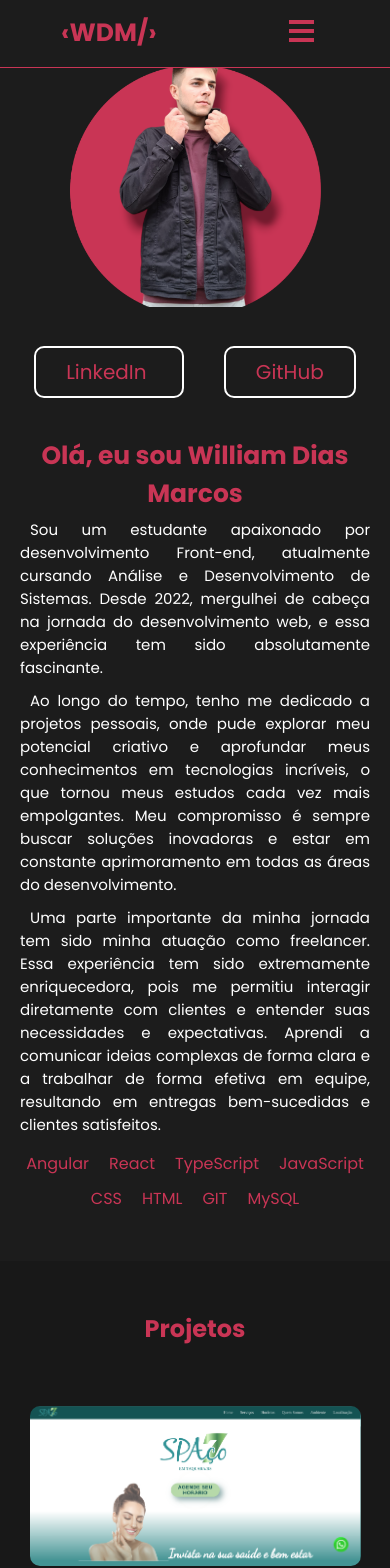
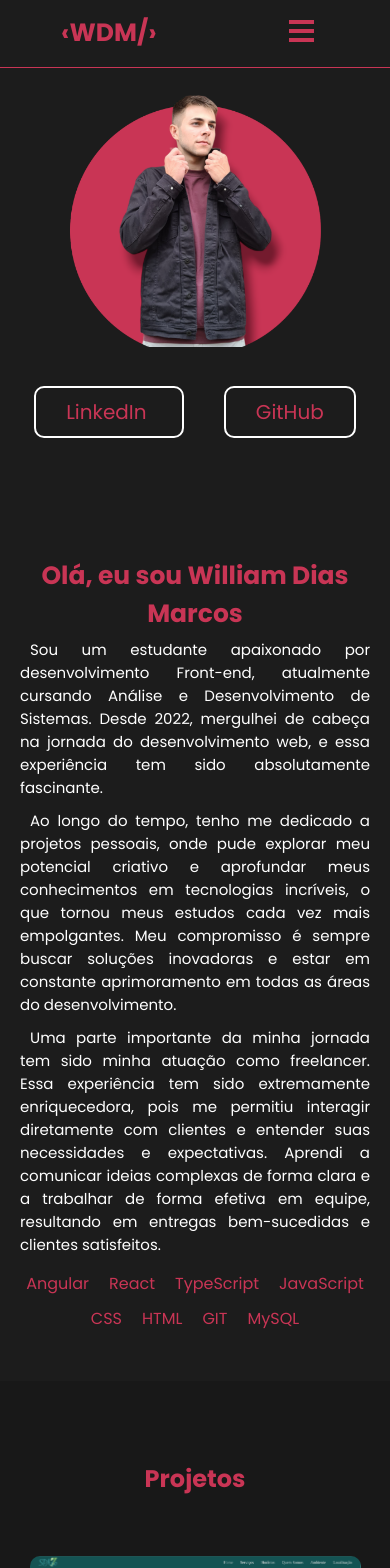
Before and after one commit to William-Dias-Marcos/Portfolio-Angular, an Angular app: page / in a window 390 px wide. Shown: the top 1568 px of the page. Built offline with nearby package versions, Linux system fonts and the light colour scheme.

Commit message:
bug fix in main

```diff
--- a/src/app/components/home-screen/home-screen.component.css
+++ b/src/app/components/home-screen/home-screen.component.css
@@ -82,7 +82,7 @@
     margin-bottom: 50px;
   }
   #about {
-    padding-top: 0;
+    padding-top: 80px;
     padding-left: 15px;
     padding-right: 15px;
   }
@@ -90,7 +90,7 @@
 
 @media (max-width: 850px) {
   .container-img img {
-    margin-top: 40px;
+    margin-top: 80px;
   }
 }
 @media (max-width: 500px) {
--- a/src/app/components/projects/projects.component.css
+++ b/src/app/components/projects/projects.component.css
@@ -59,7 +59,7 @@
 
 @media (max-width: 650px) {
   #projects h2 {
-    padding-top: 50px;
+    padding-top: 80px;
   }
   .project {
     gap: 0;
```
